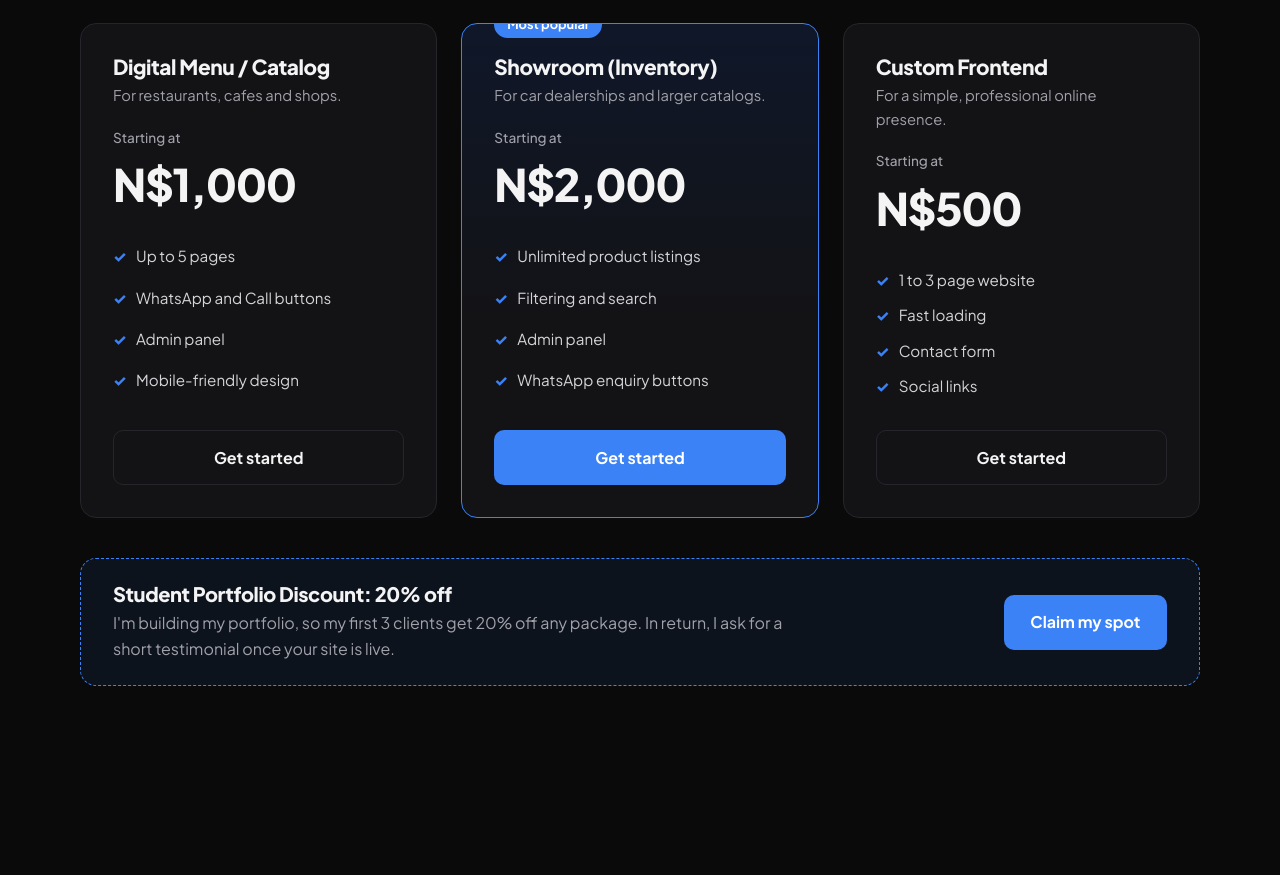
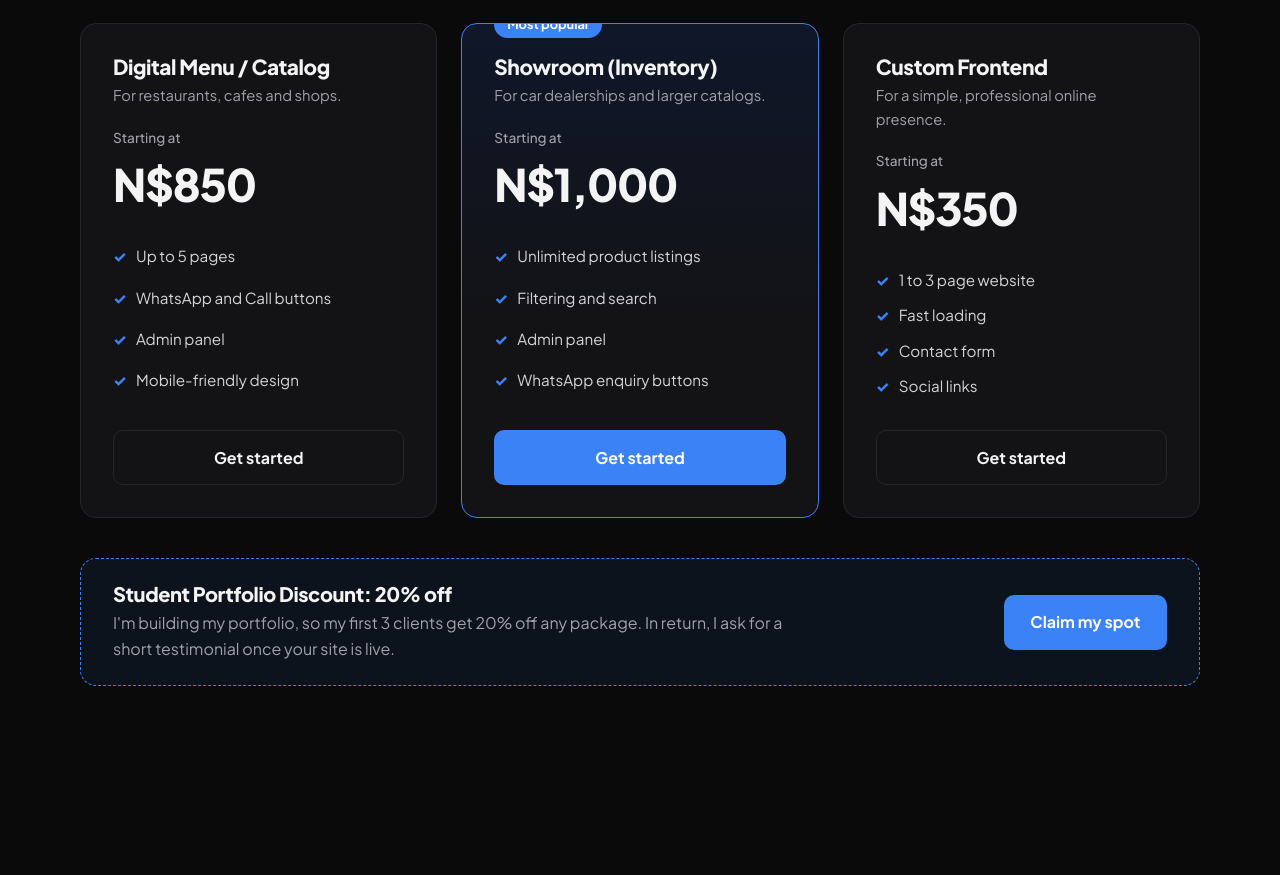
Before and after one commit to Mekondjonasdaq/mekondjo-tech, a plain HTML site: page index.html in a window 1280 px wide. Shown: the part 2800-3675 px from the top of the page. Drawn offline with Linux system fonts and the light colour scheme.

Commit message:
price updated

```diff
--- a/index.html
+++ b/index.html
@@ -131,7 +131,7 @@
       <article class="card price-card">
         <h3>Digital Menu / Catalog</h3>
         <p class="desc">For restaurants, cafes and shops.</p>
-        <div class="price"><small>Starting at</small>N$1,000</div>
+        <div class="price"><small>Starting at</small>N$850</div>
         <ul><li>Up to 5 pages</li><li>WhatsApp and Call buttons</li><li>Admin panel</li><li>Mobile-friendly design</li></ul>
         <a href="#contact" class="btn btn-ghost" data-plan="Digital Menu / Catalog">Get started</a>
       </article>
@@ -139,14 +139,14 @@
         <span class="badge">Most popular</span>
         <h3>Showroom (Inventory)</h3>
         <p class="desc">For car dealerships and larger catalogs.</p>
-        <div class="price"><small>Starting at</small>N$2,000</div>
+        <div class="price"><small>Starting at</small>N$1,000</div>
         <ul><li>Unlimited product listings</li><li>Filtering and search</li><li>Admin panel</li><li>WhatsApp enquiry buttons</li></ul>
         <a href="#contact" class="btn btn-primary" data-plan="Showroom (Inventory)">Get started</a>
       </article>
       <article class="card price-card">
         <h3>Custom Frontend</h3>
         <p class="desc">For a simple, professional online presence.</p>
-        <div class="price"><small>Starting at</small>N$500</div>
+        <div class="price"><small>Starting at</small>N$350</div>
         <ul><li>1 to 3 page website</li><li>Fast loading</li><li>Contact form</li><li>Social links</li></ul>
         <a href="#contact" class="btn btn-ghost" data-plan="Custom Frontend">Get started</a>
       </article>
```
